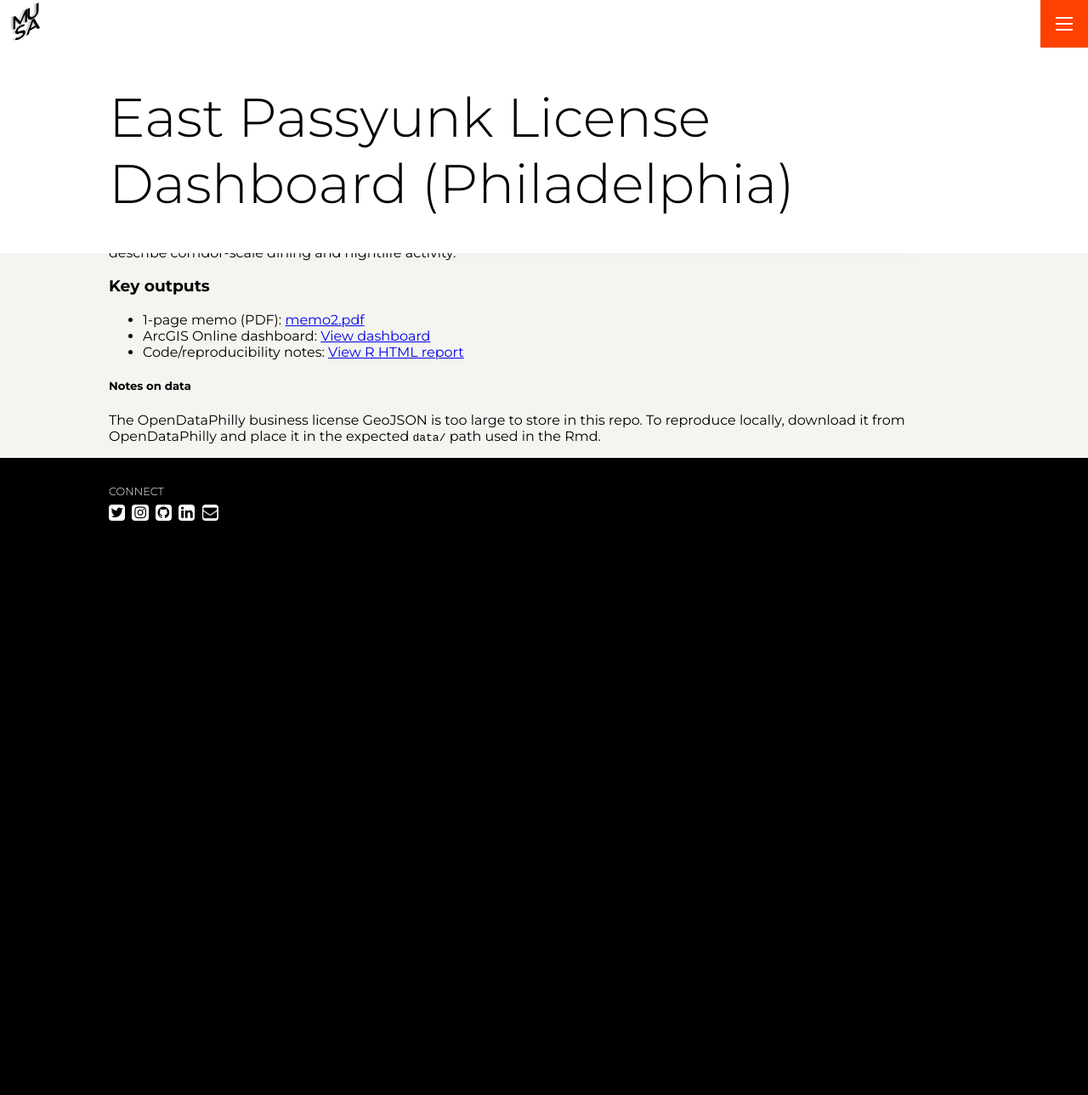
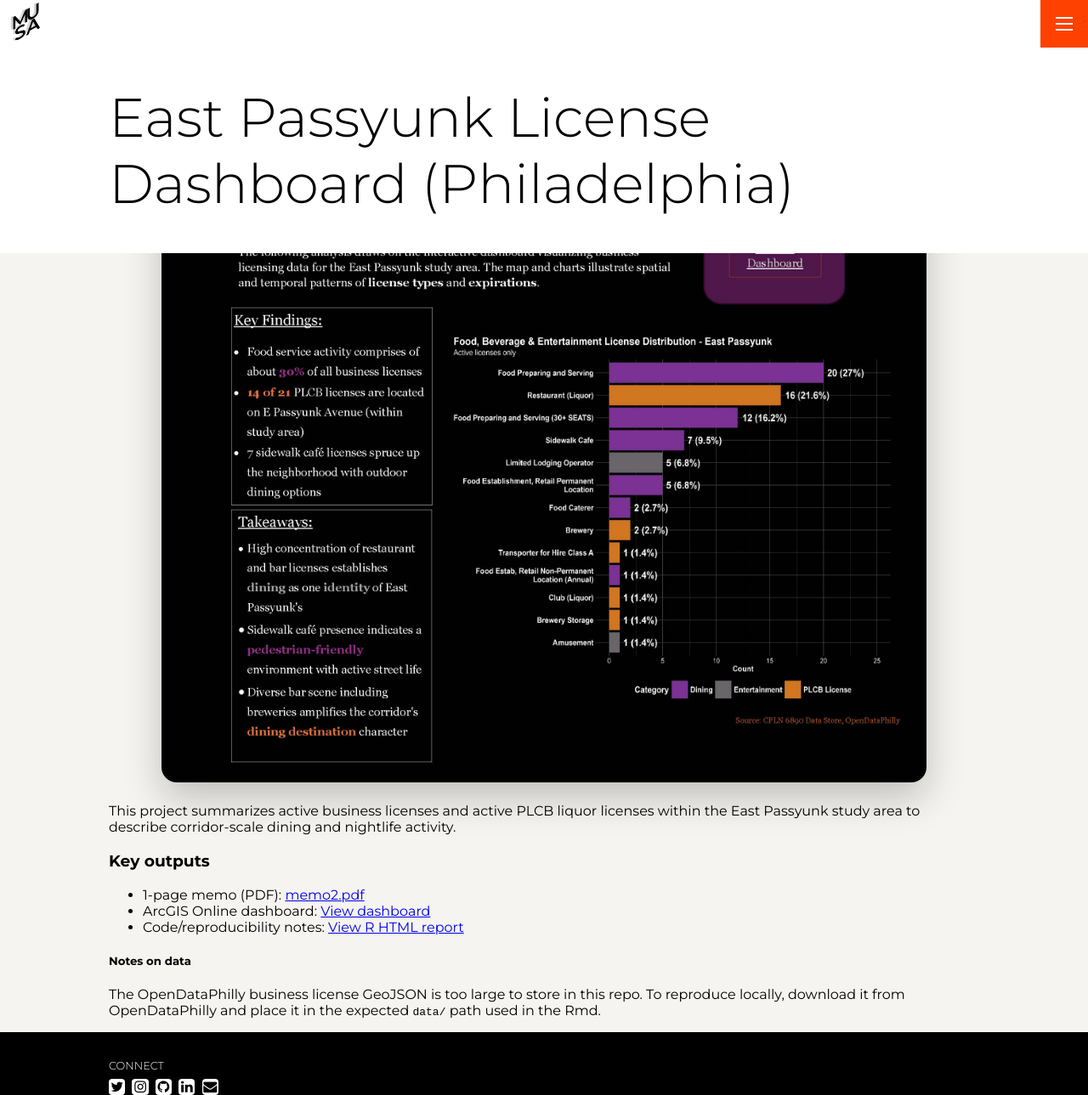
Before and after one commit to astauf03/portfolio, a Jekyll site: the page built from _projects/east-passyunk-licenses.md, in a window 1280 px wide and 1289 px high. Shown: the whole window at 85% size. Built offline with Jekyll 4.4.1, drawn with Linux system fonts in a browser that asks for light colours.

Commit message:
Update image source to use relative URL

```diff
--- a/_layouts/post.html
+++ b/_layouts/post.html
@@ -5,7 +5,7 @@ layout: default
 <main>
   {% if page.thumbnail %}
     <div class="featured-image-container featured-image--floating">
-      <img src="{{ page.thumbnail }}" alt="{{ page.title }} preview">
+      <img src="{{ page.thumbnail | relative_url }}" alt="{{ page.title }} preview">
     </div>
   {% endif %}
 
```
